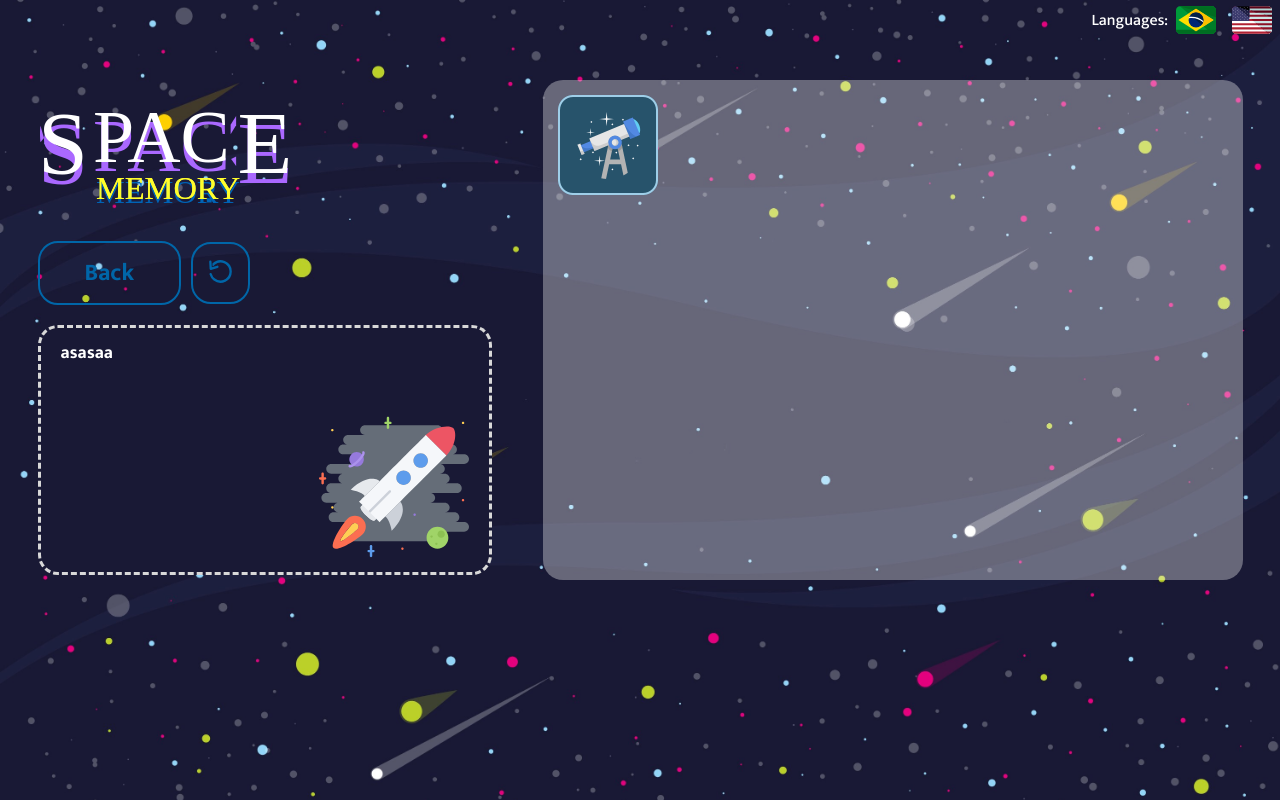
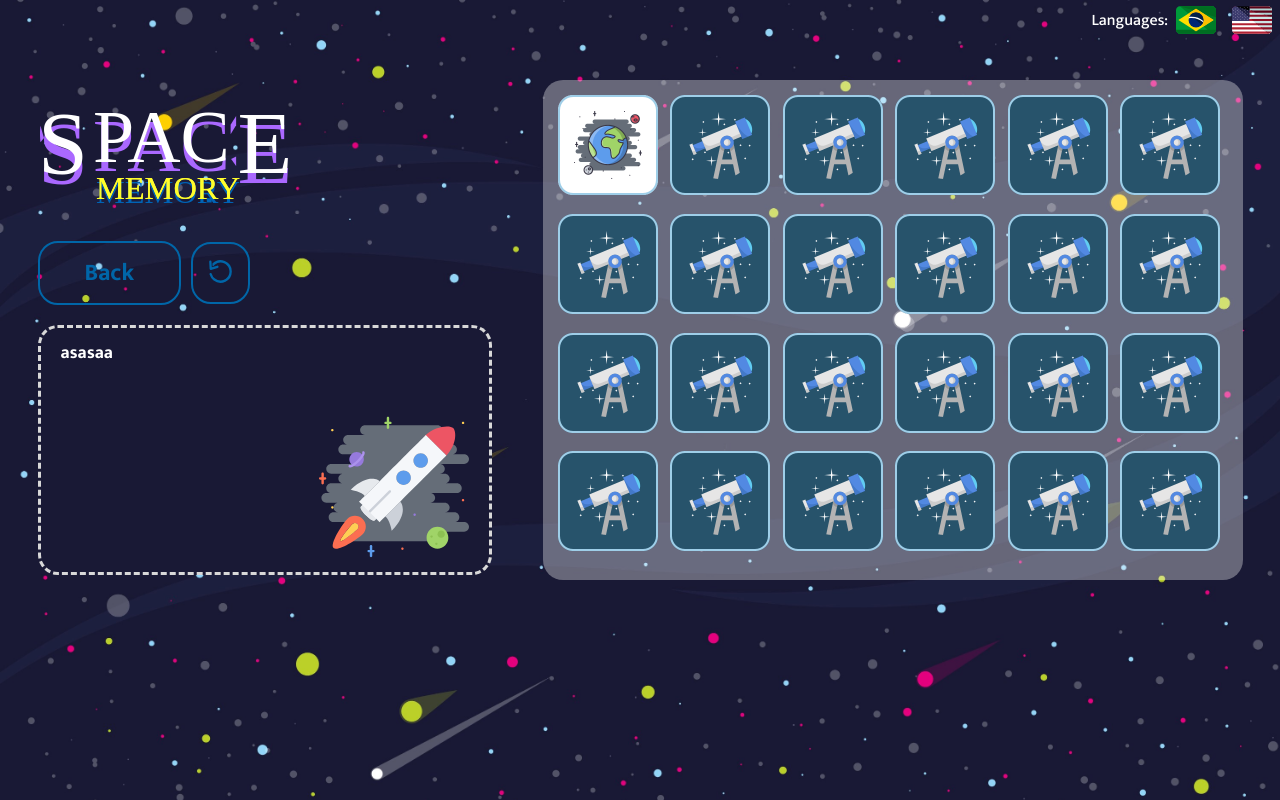
Before and after one commit to muril0-0/space-memory, a plain HTML site: page pages/game.html in a window 1280 px wide. Both pictures are taken after a click on the picture 607 px from the left and 145 px from the top of the page. Drawn offline with Linux system fonts and the light colour scheme.

Commit message:
Game system

```diff
--- /dev/null
+++ b/js/cardData.js
@@ -0,0 +1,98 @@
+export default [
+  {
+    title: "Earth",
+    url: "../assets/cards/Earth.png",
+  },
+  {
+    title: "Jupiter",
+    url: "../assets/cards/Jupiter.png",
+  },
+  {
+    title: "Mars",
+    url: "../assets/cards/Mars.png",
+  },
+  {
+    title: "Mercury",
+    url: "../assets/cards/Mercury.png",
+  },
+  {
+    title: "Moon",
+    url: "../assets/cards/Moon.png",
+  },
+  {
+    title: "Neptune",
+    url: "../assets/cards/Neptune.png",
+  },
+  {
+    title: "Pluto",
+    url: "../assets/cards/Pluto.png",
+  },
+  {
+    title: "Saturn",
+    url: "../assets/cards/Saturn.png",
+  },
+  {
+    title: "Sputnik",
+    url: "../assets/cards/Sputnik.png",
+  },
+  {
+    title: "Sun",
+    url: "../assets/cards/Sun.png",
+  },
+  {
+    title: "Uranus",
+    url: "../assets/cards/Uranus.png",
+  },
+  {
+    title: "Venus",
+    url: "../assets/cards/Venus.png",
+  },
+  {
+    title: "Earth",
+    url: "../assets/cards/Earth.png",
+  },
+  {
+    title: "Jupiter",
+    url: "../assets/cards/Jupiter.png",
+  },
+  {
+    title: "Mars",
+    url: "../assets/cards/Mars.png",
+  },
+  {
+    title: "Mercury",
+    url: "../assets/cards/Mercury.png",
+  },
+  {
+    title: "Moon",
+    url: "../assets/cards/Moon.png",
+  },
+  {
+    title: "Neptune",
+    url: "../assets/cards/Neptune.png",
+  },
+  {
+    title: "Pluto",
+    url: "../assets/cards/Pluto.png",
+  },
+  {
+    title: "Saturn",
+    url: "../assets/cards/Saturn.png",
+  },
+  {
+    title: "Sputnik",
+    url: "../assets/cards/Sputnik.png",
+  },
+  {
+    title: "Sun",
+    url: "../assets/cards/Sun.png",
+  },
+  {
+    title: "Uranus",
+    url: "../assets/cards/Uranus.png",
+  },
+  {
+    title: "Venus",
+    url: "../assets/cards/Venus.png",
+  },
+];
--- /dev/null
+++ b/js/game.js
@@ -0,0 +1,59 @@
+import cardData from "./cardData.js";
+
+document.addEventListener("DOMContentLoaded", () => {
+  const randomArray = cardData.sort(() => {
+    Math.random() - 0.5;
+  });
+
+  const boardGame = document.querySelector(".game-board");
+
+  let cardsChosen = [];
+  let cardsChosenId = [];
+  const cardsWon = [];
+
+  function createBoard() {
+    for (let i = 0; i < randomArray.length; i++) {
+      let card = document.createElement("img");
+      card.setAttribute("src", "../assets/cards/Blank.png");
+      card.setAttribute("class", "card");
+      card.setAttribute("data-id", i);
+      card.addEventListener("click", flipCard);
+      boardGame.appendChild(card);
+    }
+  }
+
+  function checkMath() {
+    let cards = document.querySelectorAll(".game-board img");
+    const cardOneId = cardsChosenId[0];
+    const cardTwoId = cardsChosenId[1];
+
+    if (cardOneId == cardTwoId) {
+      cards[cardOneId].setAttribute("src", "../assets/cards/Blank.png");
+      cards[cardTwoId].setAttribute("src", "../assets/cards/Blank.png");
+    } else if (cardsChosen[0] == cardsChosen[1]) {
+      cards[cardOneId].removeEventListener("click", flipCard);
+      cards[cardTwoId].removeEventListener("click", flipCard);
+      cardsWon.push(cardsChosen);
+    } else {
+      cards[cardOneId].setAttribute("src", "../assets/cards/Blank.png");
+      cards[cardTwoId].setAttribute("src", "../assets/cards/Blank.png");
+    }
+    cardsChosen = [];
+    cardsChosenId = [];
+    if (cardsWon == randomArray.length / 2) {
+      alert("You Win");
+    }
+  }
+
+  function flipCard() {
+    let cardId = this.getAttribute("data-id");
+    cardsChosen.push(randomArray[cardId].title);
+    cardsChosenId.push(cardId);
+    this.setAttribute("src", randomArray[cardId].url);
+    if (cardsChosen.length === 2) {
+      setTimeout(checkMath, 500);
+    }
+  }
+
+  createBoard();
+});
--- a/pages/game.html
+++ b/pages/game.html
@@ -5,6 +5,7 @@
     <meta name="viewport" content="width=device-width, initial-scale=1.0" />
     <link rel="stylesheet" href="../styles/globals.css" />
     <link rel="stylesheet" href="../styles/game.css" />
+
     <title>Space Memory</title>
   </head>
   <body>
@@ -40,16 +41,10 @@
             <img src="../assets/rocket.svg" alt="" />
           </div>
         </div>
-        <div class="game-board">
-          <img
-            src="../assets/cards/Blank.png"
-            alt="Blank Card"
-            class="card"
-            width="100px"
-            height="100px"
-          />
-        </div>
+        <div class="game-board"></div>
       </div>
     </div>
+
+    <script type="module" src="../js/game.js"></script>
   </body>
 </html>
--- a/styles/game.css
+++ b/styles/game.css
@@ -128,10 +128,12 @@
 .game-container .game-content .game-board .card {
   grid-column: auto;
   grid-row: auto;
+  width: 100px;
+  height: 100px;
   transition: transform 0.2s;
   cursor: pointer;
 }
 
 .game-container .game-content .game-board .card:hover {
-  transform: scale(1.1);
+  transform: scale(1.05);
 }
```
Also changed, not shown: assets/cards/Earth01.png (deleted), assets/cards/Jupiter01.png (deleted), assets/cards/Mars01.png (deleted), assets/cards/Mercury01.png (deleted), assets/cards/Moon01.png (deleted), assets/cards/Neptune01.png (deleted), assets/cards/Pluto01.png (deleted), assets/cards/Saturn01.png (deleted), assets/cards/Sputnik01.png (deleted), assets/cards/Sun01.png (deleted), assets/cards/Uranus01.png (deleted), assets/cards/Venus01.png (deleted).
